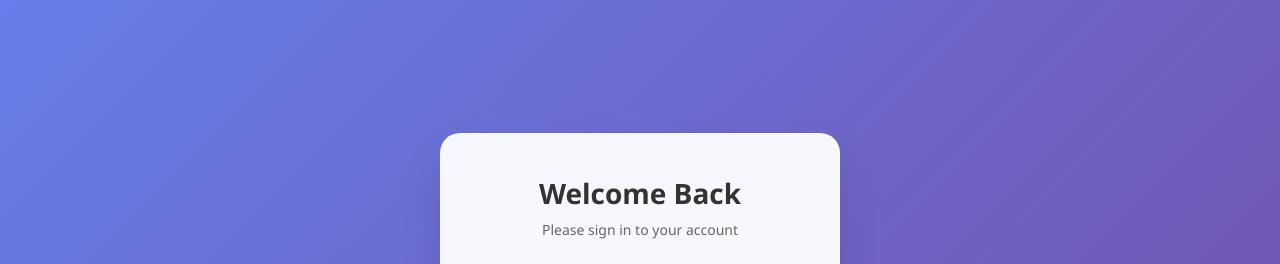
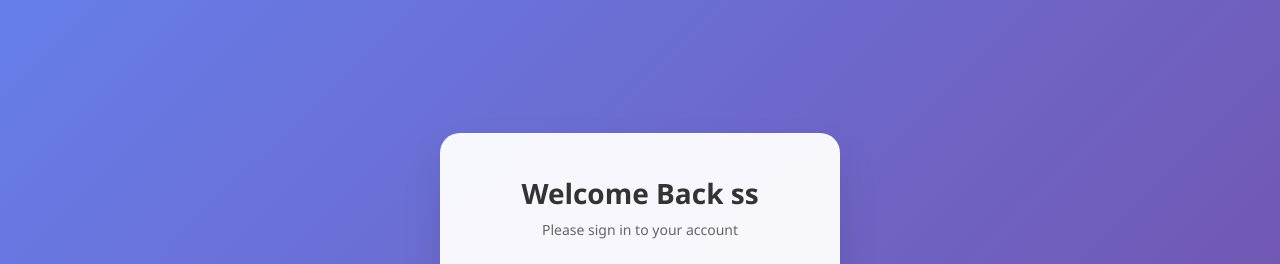
Before and after one commit to Vidyashree-H-Shetty/Demo-project, a plain HTML site: page index.html in a window 1280 px wide. Shown: the top 264 px of the page. Drawn offline with Linux system fonts and the light colour scheme.

Commit message:
addition of chnanges to v6_batch

```diff
--- a/index.html
+++ b/index.html
@@ -12,7 +12,7 @@
     <div class="login-container">
         <div class="login-box">
             <div class="login-header">
-                <h1>Welcome Back</h1>
+                <h1>Welcome Back ss</h1>
                 <p>Please sign in to your account</p>
             </div>
 
```
Also changed, not shown: 1 other file.
